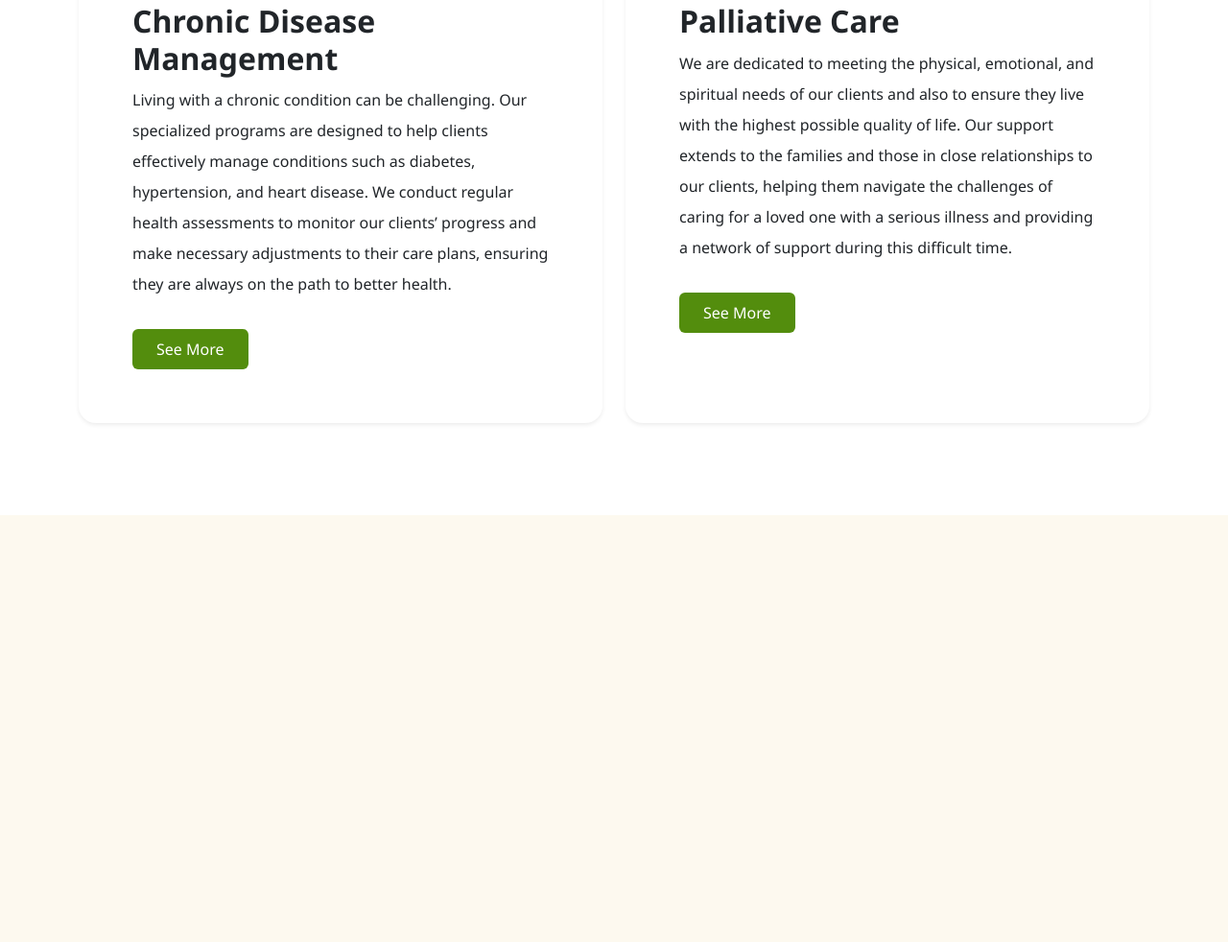
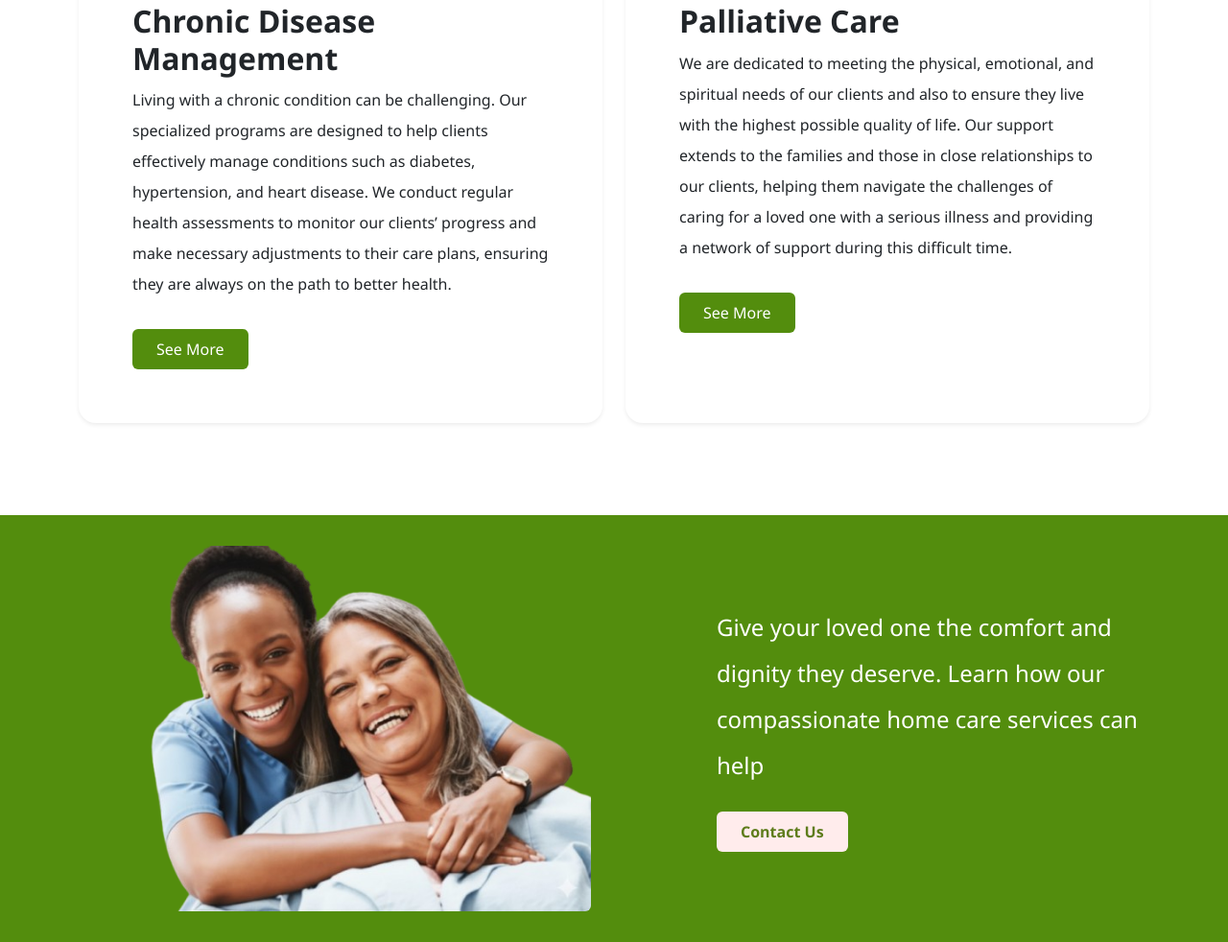
Before and after one commit to Willmuseve/Nadhari, a website: page home-care.html in a window 1280 px wide. Shown: the part 2146-3128 px from the top of the page at 96% size. Before the commit the page ends 2683 px from the top, so only its background shows below. Drawn offline with nearby package versions, Linux system fonts and the light colour scheme.

Commit message:
homecare

```diff
--- a/home-care.html
+++ b/home-care.html
@@ -71,7 +71,7 @@
 
 
 <!-- Our Specialized Home Care Services Section -->
-<section class="specialized-home-care-section p-5" style="background: #fff;">
+<section class="specialized-home-care-section p-2 p-md-5" style="background: #fff;">
   <div class="container my-5">
     <h2 class="fw-bold mb-2" style="color: #538D0D;">Our Specialized Home Care Services</h2>
     <div class="mb-4">
@@ -136,7 +136,24 @@
   </div>
 </section>
 
-
+<!-- Call to Action Section -->
+<section class="home-care-cta-section p-5 p-md-2" style="background: #538D0D;">
+  <div class="container">
+    <div class="row justify-content-between align-items-center">
+      <div class="col-md-6 text-center p-4 mb-4 mb-md-0">
+        <img src="Images/Image_xaz-preview.png" alt="Home Care Comfort" class="img-fluid rounded w-100 ">
+      </div>
+      <div class="col-md-5 text-center text-md-start">
+        <p class="fs-4 fw-medium text-white mb-4">
+          Give your loved one the comfort and dignity they deserve. Learn how our compassionate home care services can help
+        </p>
+        <a href="contact.html" class="btn px-4 py-2" style="background:#ffecec; color:#5e7c1b; font-weight:600; border-radius:6px;">
+          Contact Us
+        </a>
+      </div>
+    </div>
+  </div>
+</section>
 
 
 
```
Also changed, not shown: Images/24-Hour-preview.png (renamed from Images/24-Hour-removebg-preview.png), Images/Image_xaz-preview.png (added), Images/Image_xaz.png (added).
